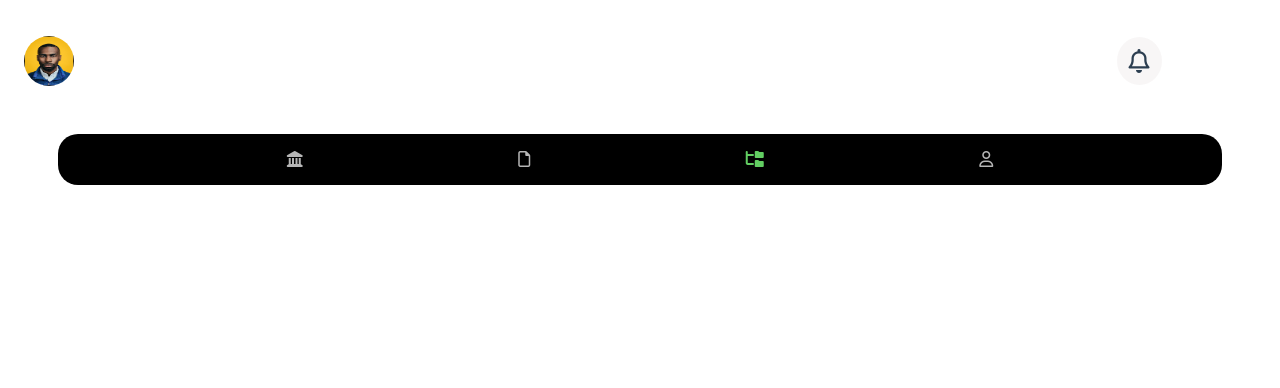
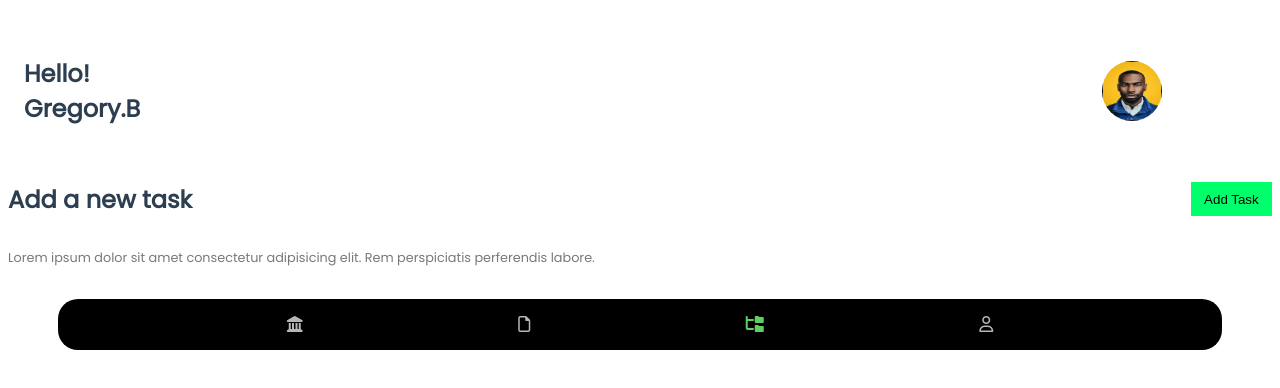
Before and after one commit to heru97129/vue-agenda-proj, a Vue app: page /myshared in a window 1280 px wide. Shown: the top 388 px of the page. Built offline with nearby package versions, Linux system fonts and the light colour scheme; data requests are answered from the project's data file.

Commit message:
doc shared

```diff
--- a/db.json
+++ b/db.json
@@ -14,15 +14,21 @@
     },
     {
       "id": 33900,
-      "nom": "gregory",
+      "nom": "Gregory Beaujour",
       "profession": "developper",
       "myDev": true
     },
     {
-      "id": 298,
+      "id": 35145,
+      "text": "we are the one ",
       "nom": "kevin marshall",
-      "profession": "developper",
-      "myDev": true
+      "task": true
+    },
+    {
+      "id": 36825,
+      "text": "nuthing can fuck with me",
+      "nom": "mathieu barlagne",
+      "task": true
     }
   ]
 }
--- /dev/null
+++ b/src/components/DocumentShared.vue
@@ -0,0 +1,171 @@
+<template>
+    <div class="introDoc">
+         <div class="title-btnShow">
+            <h2>
+            Add  a new task
+
+        </h2>
+         <button type="button" :class="textAdd ? 'close':'open'" @click="ToggleText">{{!textAdd ? 'Add Task' :'Close'}}</button>
+         </div>
+        <p class="p-doc">Lorem ipsum dolor sit amet consectetur adipisicing elit. Rem perspiciatis perferendis labore.</p>
+
+      </div>
+    <form  class="add-form" v-if="textAdd">
+        <div class="button-occupation">
+            <button type="button" class="btn-shared">
+                <i class="fa-solid fa-palette"></i>
+                <p>Designs</p>
+            </button>
+            <button type="button" class="btn-shared">
+                <i class="fa-regular fa-file-code"></i>
+                <p>Developper</p>
+            </button>
+        </div>
+      <div class="form-control">
+        <label for="">Name : </label>
+        <input class="input-text" v-model="nom"  type="text" name="nom" placeholder="Add Task">
+      </div>
+          <div class="form-control">
+        <label for="">Date : </label>
+        <input class="input-text" v-model="date"  type="text" name="date" placeholder="Add Task">
+      </div>
+      <div class="form-control">
+        <label for="">Task : </label>
+       <textarea class="text-area" v-model="text" name="text"  cols="30" rows="10"></textarea>
+       <button class="btn-send" @click="onSubmit">envoyer</button>
+
+    </div>
+    </form>
+</template>
+
+
+<script>
+export default{
+    data(){
+     return{
+        nom:'',
+        date:'',
+        text:'',
+        textAdd:false,
+        func:this.dataRender()
+     }
+    },
+    props:{
+     dataTask:Array
+    },
+    methods:{
+        ToggleText(){
+           this.textAdd = !this.textAdd
+        },
+        onSubmit(e){
+            e.preventDefault()
+            const newTask = {
+              id : Math.floor(Math.random()  * 100000),
+              text:this.text,
+              date:this.day,
+              nom:this.nom,
+              task: true
+
+          }
+        this.$emit('add-task',newTask)
+
+        },
+        dataRender(){
+        console.log(this.dataTask)
+        }
+    }
+}
+
+</script>
+
+
+
+<style scoped>
+.introDoc{
+    margin-bottom: 2em;
+}
+
+.title-btnShow{
+    display: flex;
+    justify-content: space-between;
+    align-items: center;
+}
+
+.title-btnShow button{
+    padding: .7em 1em;
+}
+
+.title-btnShow .close{
+background-color: red;
+border: none;
+}
+.title-btnShow .open{
+background-color: rgb(0, 255, 106);
+border: none;
+
+}
+.button-occupation{
+    display: flex;
+    justify-content: space-between;
+    gap: 2EM;
+    margin-bottom: 1em;
+}
+.btn-shared{
+    padding: .5EM;
+    display: flex;
+    justify-content: center;
+    align-items: center;
+    width: 50%;
+    gap: .5em;
+    border: 1px solid rgba(0, 0, 0, 0.173);
+    background-color: transparent;
+
+}
+.btn-shared i{
+    font-size: 2.2em;
+    color: rgba(0, 0, 0, 0.705);
+}
+
+.btn-shared p{
+    font-size: 1.5em;
+}
+
+.p-doc{
+font-size: .8em;
+margin: 1em 0;
+color: rgba(0, 0, 0, 0.531);
+}
+
+/* input */
+
+.form-control label{
+display: flex;
+flex-direction: row;
+justify-content: space-between;
+}
+.form-control{
+    margin-bottom: 1em;
+    padding: 0 .5em;
+}
+.form-control input{
+    width: 100%;
+    padding: .5em 0em;
+    margin-top: .5em;
+}
+
+.form-control input:focus,.form-control textarea:focus{
+   outline-color: rgba(0, 191, 255, 0.475);
+}
+.text-area{
+    width:100%;
+}
+
+
+.btn-send{
+    width: 100%;
+    padding: .7em 0;
+    border: none;
+    background-color: black;
+    color: white;
+}
+</style>
--- a/src/components/MyHeader.vue
+++ b/src/components/MyHeader.vue
@@ -1,7 +1,7 @@
 <template>
     <div class="header">
      <img src="images/DERAY+NPG+2K.jpg" alt="">
-     <i class="fa-regular fa-bell"></i>
+     <h2>Hello!<br>Gregory.B</h2>
     </div>
 </template>
 
@@ -18,11 +18,12 @@ export default{
     display: flex;
     justify-content: space-between;
     align-items: center;
+    flex-direction: row-reverse;
 }
 
 .header img{
-width: 50px;
-height: 50px;
+width: 60px;
+height: 60px;
 border-radius: 50%;
 
 
--- a/src/pages/MyShared.vue
+++ b/src/pages/MyShared.vue
@@ -1,5 +1,6 @@
 <template>
 <MyHeader />
+<DocumentShared @add-task="addTask" :dataTask="taskData"/>
 <MyFooter />
 
 </template>
@@ -7,13 +8,48 @@
 <script>
 import MyHeader from '../components/MyHeader.vue';
 import MyFooter from '../components/MyFooter.vue';
+import DocumentShared from '@/components/DocumentShared.vue';
+
 
 export default{
     name:'MyShared',
     components:{
     MyHeader,
-    MyFooter
-}
+    MyFooter,
+    DocumentShared
+   },
+   data(){
+    return{
+        task:[],
+        taskData:[],
+        func:this.fetchTasks()
+    }
+   },
+   methods:{
+    async fetchTasks(){
+     const res = await fetch(`http://localhost:5000/tasks`)
+     const data = await res.json()
+    //  consult
+    let consult =  data.filter(el =>  el.task === true)
+ this.taskData = consult
+ return this.taskData
+     },
+
+     async addTask(task){
+      const res = await fetch('http://localhost:5000/tasks',{
+        method:'POST',
+        headers :{
+          'content-type' :'application/json',
+        },
+        body: JSON.stringify(task)
+
+      })
+
+      let data = res.json()
+      this.task = [...this.task,data]
+     },
+   }
+
 }
 
 </script>
```
